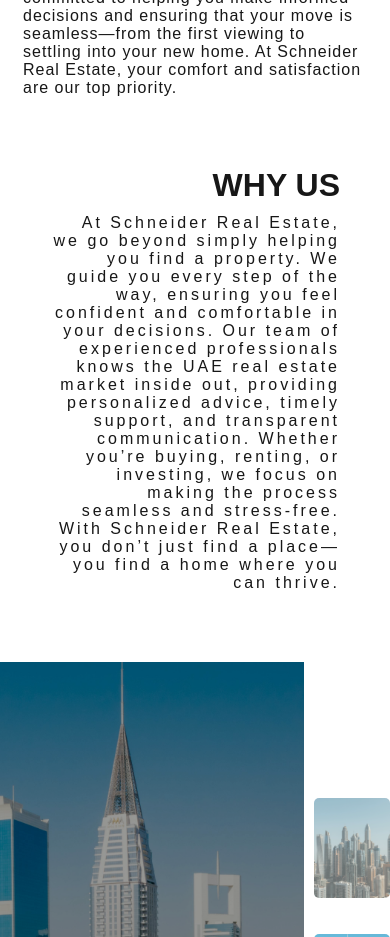
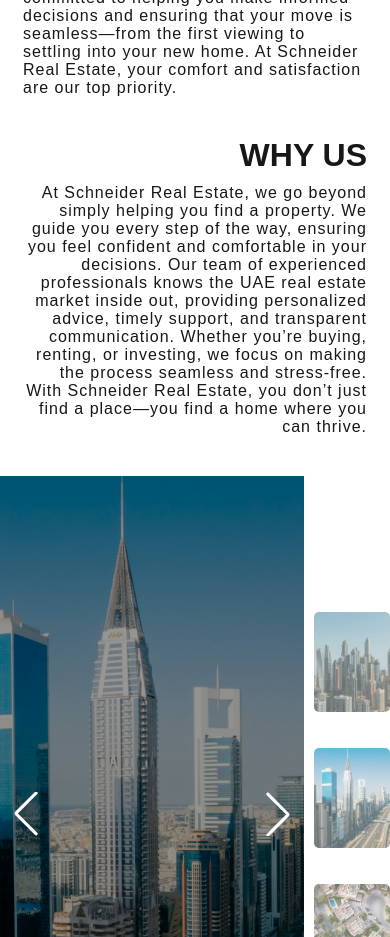
Before and after one commit to Hawinf/SCHNEIDER-Real-Estate, a Next.js app: page / in a window 390 px wide. Shown: the part 920-1857 px from the top of the page. Built offline with nearby package versions, Linux system fonts and the light colour scheme.

Commit message:
fixing mediaquery in about.js

```diff
--- a/src/components/about/about.css
+++ b/src/components/about/about.css
@@ -32,4 +32,10 @@
     .about-secton p {
         letter-spacing: 1px;
     }
+    .why-us {
+        margin: 40px 23px;
+    }
+    .why-us p {
+        letter-spacing: 1px;
+    }
 }
```
